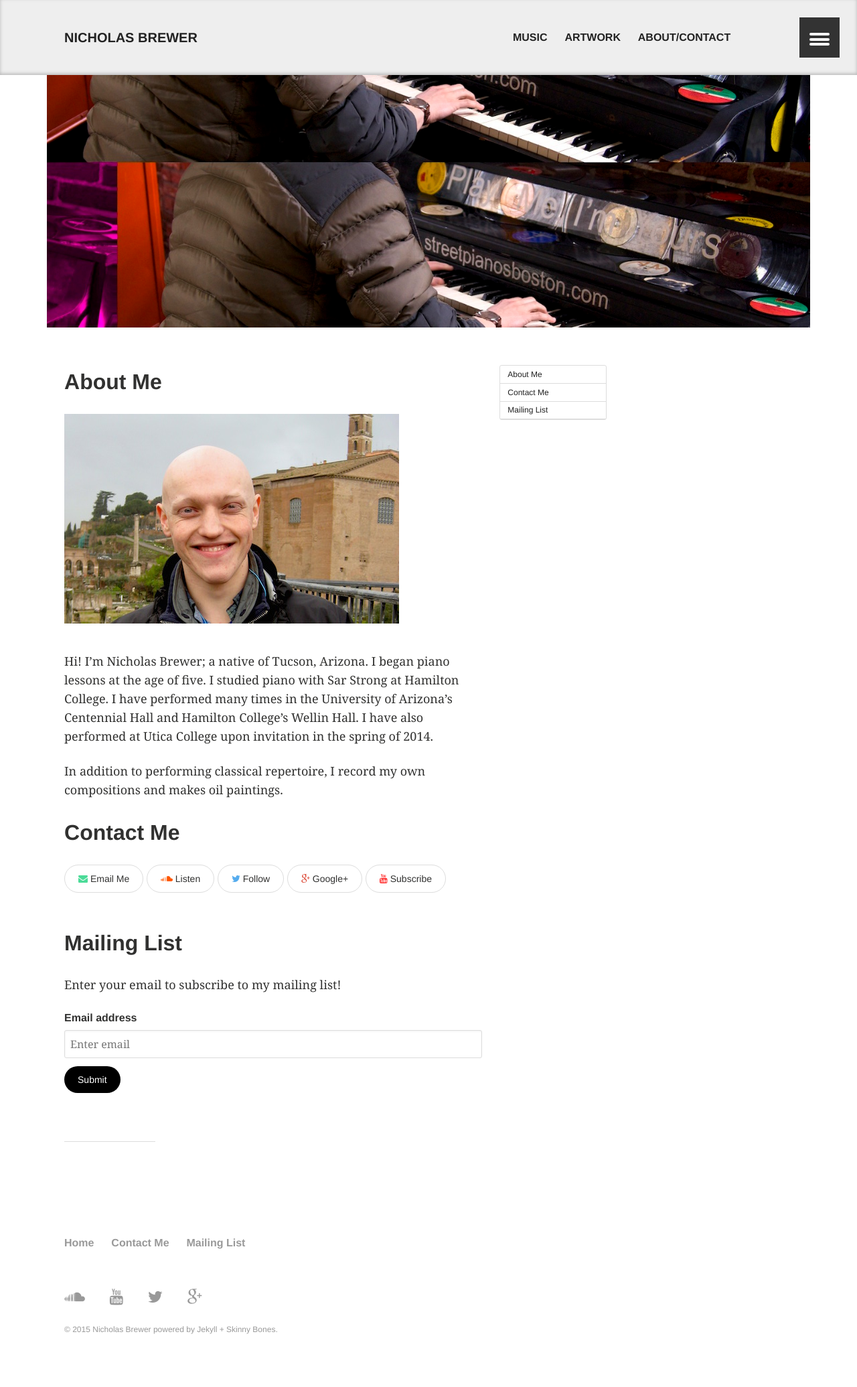
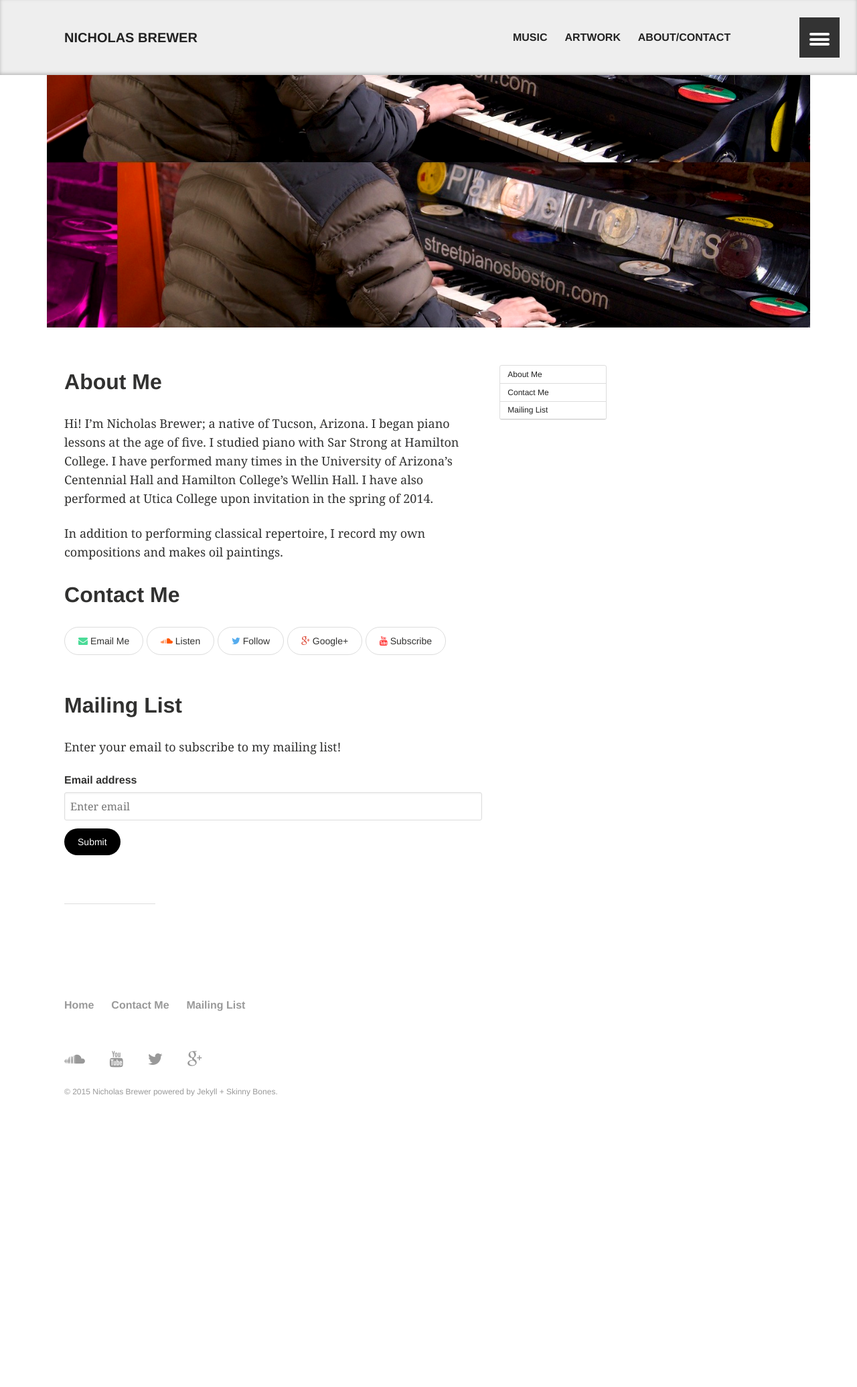
Before and after one commit to nicholasbrewer/nicholasbrewer.github.io, a Jekyll site: the page built from about/index.md, in a window 1280 px wide. Shown: the whole page at 67% size. Built offline with Jekyll 4.4.1, drawn with Linux system fonts in a browser that asks for light colours; after the commit the page ends 1716 px from its top, so only the background shows below that.

Commit message:
removed profile pic

```diff
--- a/about/index.md
+++ b/about/index.md
@@ -14,10 +14,6 @@ toc: true
 ---
 
 ## About Me
-
-<figure>
-  <img src="/images/profile.jpg">
-</figure>
 
 Hi! I'm Nicholas Brewer; a native of Tucson, Arizona. I began piano lessons at the age of five. I studied piano with Sar Strong at Hamilton College. I have performed many times in the University of Arizona's Centennial Hall and Hamilton College's Wellin Hall. I have also performed at Utica College upon invitation in the spring of 2014.
 
```
